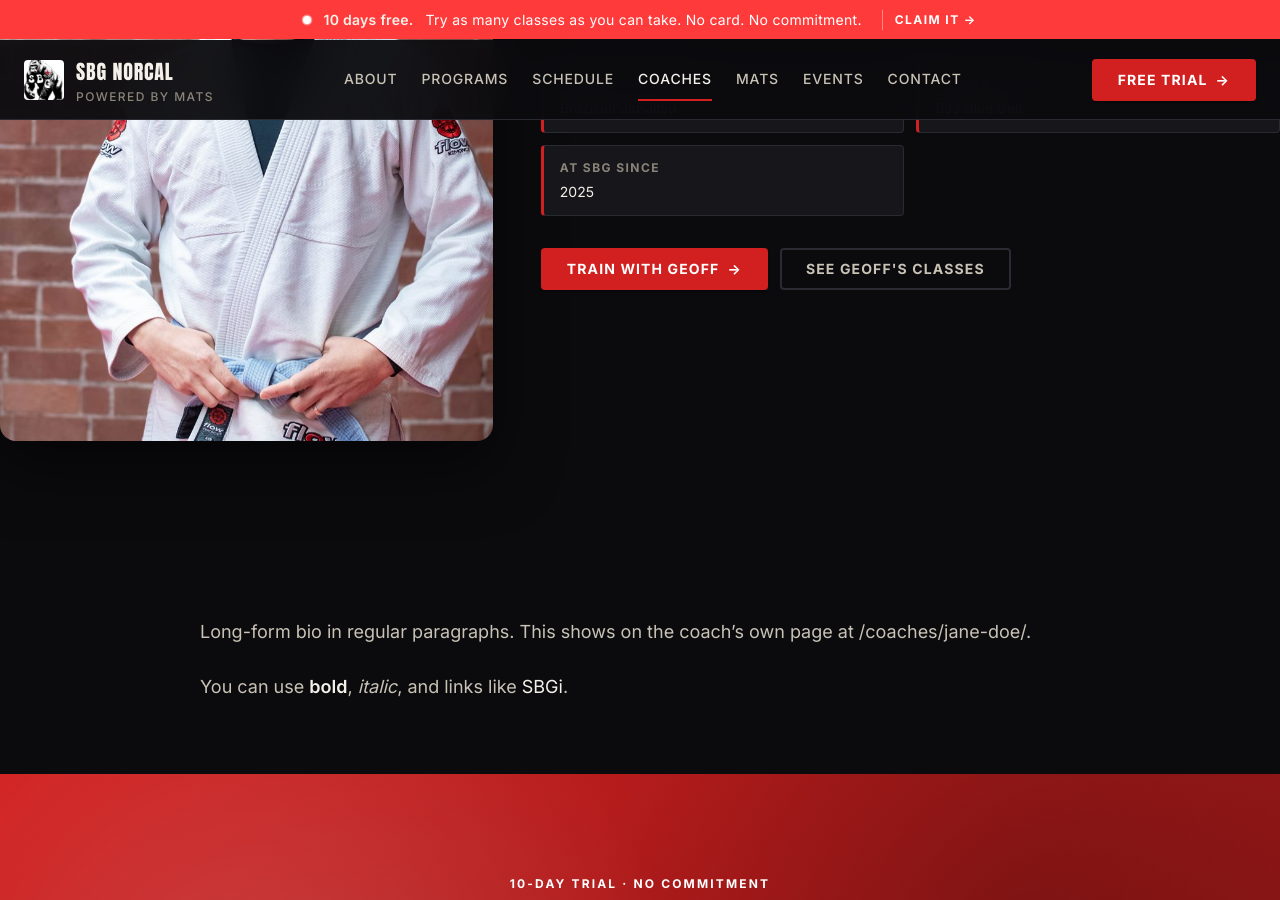
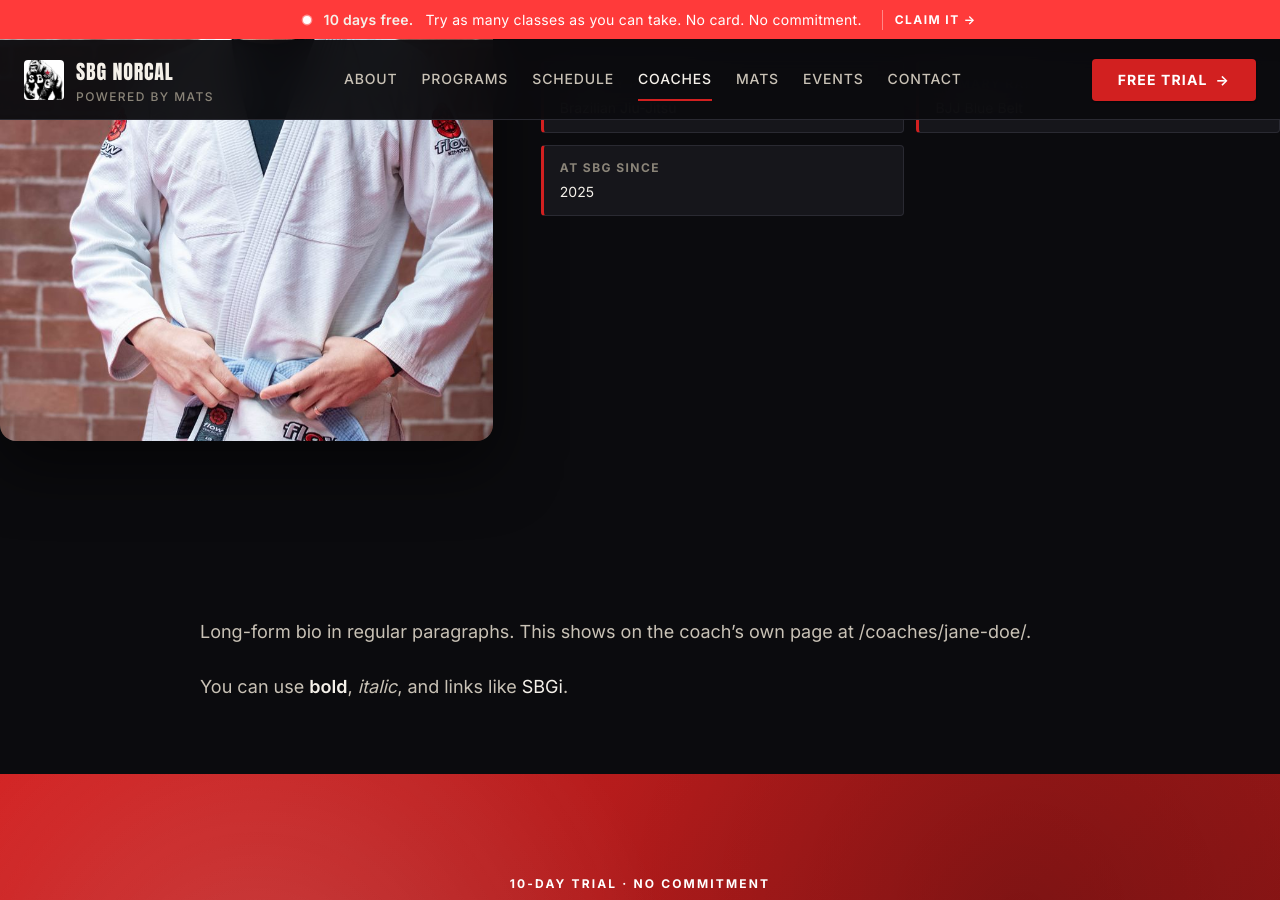
Before and after one commit to SBG-NorCal/sbg-norcal.github.io, a Jekyll site: the page built from _coaches/geoff-sledge.md, in a window 1280 px wide and 900 px high, scrolled down 346 px. Built offline with Jekyll 4.4.1, drawn with Linux system fonts in a browser that asks for light colours.

Commit message:
Remove per-coach CTA buttons from coach pages
Drop the "Train with {coach}" and "See {coach}'s classes" buttons.
Coaches aren't tied to specific classes, and the page still ends with
the shared CTA banner.

Co-Authored-By: Claude Opus 5.5 <noreply@anthropic.com>
(cherry picked from commit a4cfe0354841c3d8180c1d07ab18b907b19ec1e9)

```diff
--- a/_layouts/coach.html
+++ b/_layouts/coach.html
@@ -30,11 +30,6 @@ layout: default
         </div>
         {% endif %}
       </dl>
-
-      <div style="margin-top: 2rem; display:flex; gap:0.75rem; flex-wrap:wrap;">
-        <a href="{{ '/get-started/' | relative_url }}" class="btn btn--primary">Train with {{ page.name | split: ' ' | first }} <span class="arrow">→</span></a>
-        <a href="{{ '/schedule/' | relative_url }}" class="btn btn--ghost">See {{ page.name | split: ' ' | first }}'s classes</a>
-      </div>
     </div>
   </div>
 </div>
```
